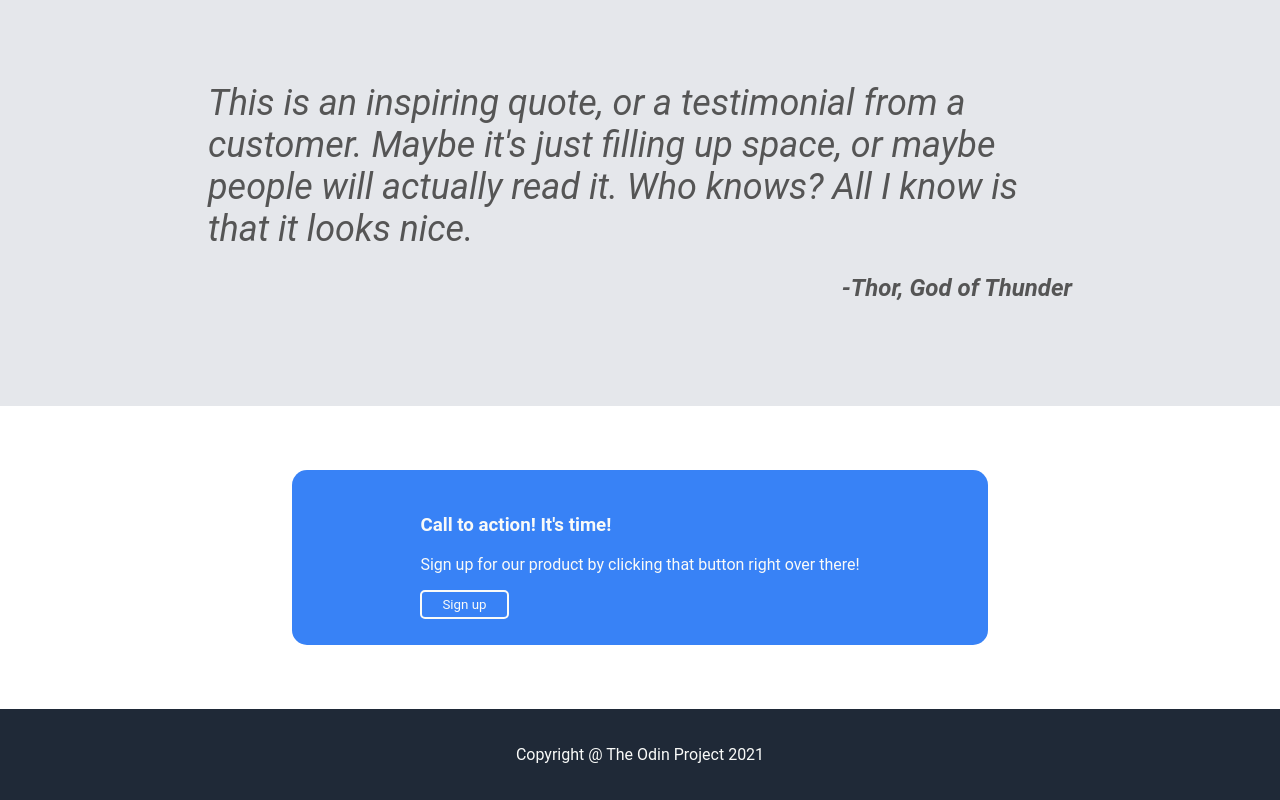
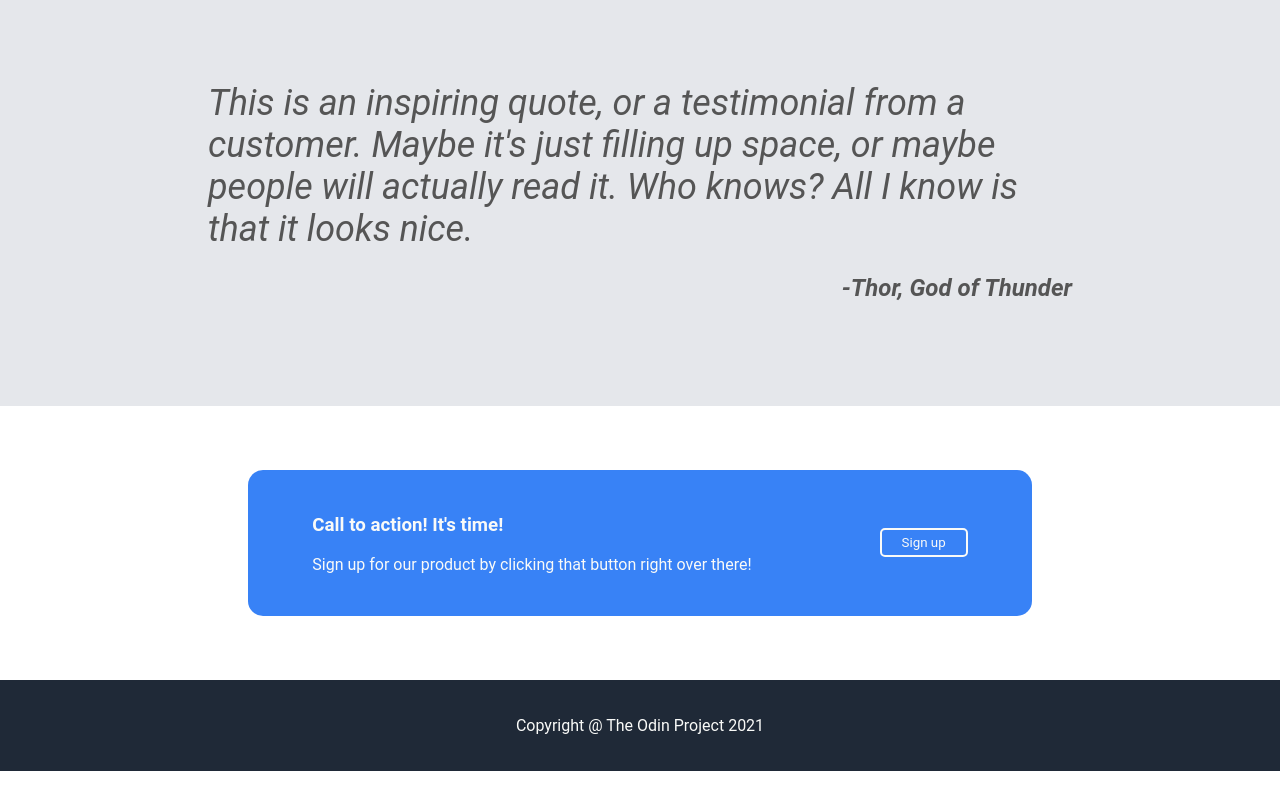
Before and after one commit to deliags/LandingPage, a plain HTML site: page index.html in a window 1280 px wide. Shown: the part 1044-1844 px from the top of the page. After the commit the page ends 1815 px from the top, so only its background shows below. Drawn offline with Linux system fonts and the light colour scheme.

Commit message:
updated layoutn

```diff
--- a/index.html
+++ b/index.html
@@ -63,8 +63,10 @@
 
   <div class="section bottom">
     <div class="cta">
-      <h3 class="cta-title">Call to action! It's time!</h3>
-      <p class="cta-text">Sign up for our product by clicking that button right over there!</p>
+      <div class="cta-content">
+        <h3 class="cta-title">Call to action! It's time!</h3>
+        <p class="cta-text">Sign up for our product by clicking that button right over there!</p>
+      </div>
       <button class="cta-button">Sign up</button>
     </div>
   </div>
--- a/style.css
+++ b/style.css
@@ -154,16 +154,20 @@ body{
   padding: 5vw;
 }
 
+.cta-title{
+  padding-bottom: 0;
+}
 .cta{
-  padding: 2vw 10vw;
+  padding: 2vw 5vw;
   border-radius: 15px;
-
+  display: flex;
+  align-items: center;
 }
 
 .cta-button{
   border: 2px solid  #F9FAF8;
   border-radius: 5px;
-  justify-self: flex-end;
+  margin-left: 10vw;
 }
 
 /* Footer */
```
